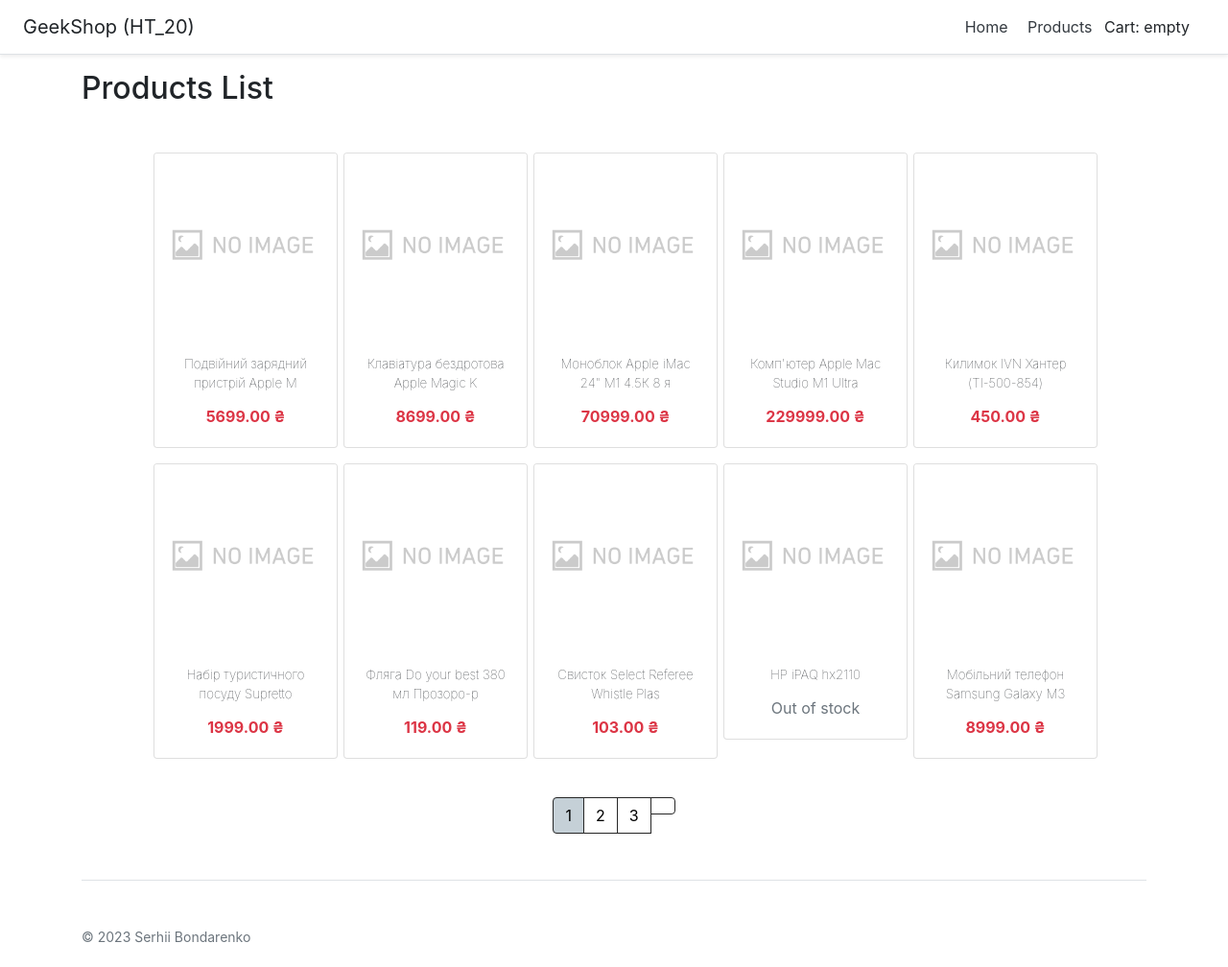
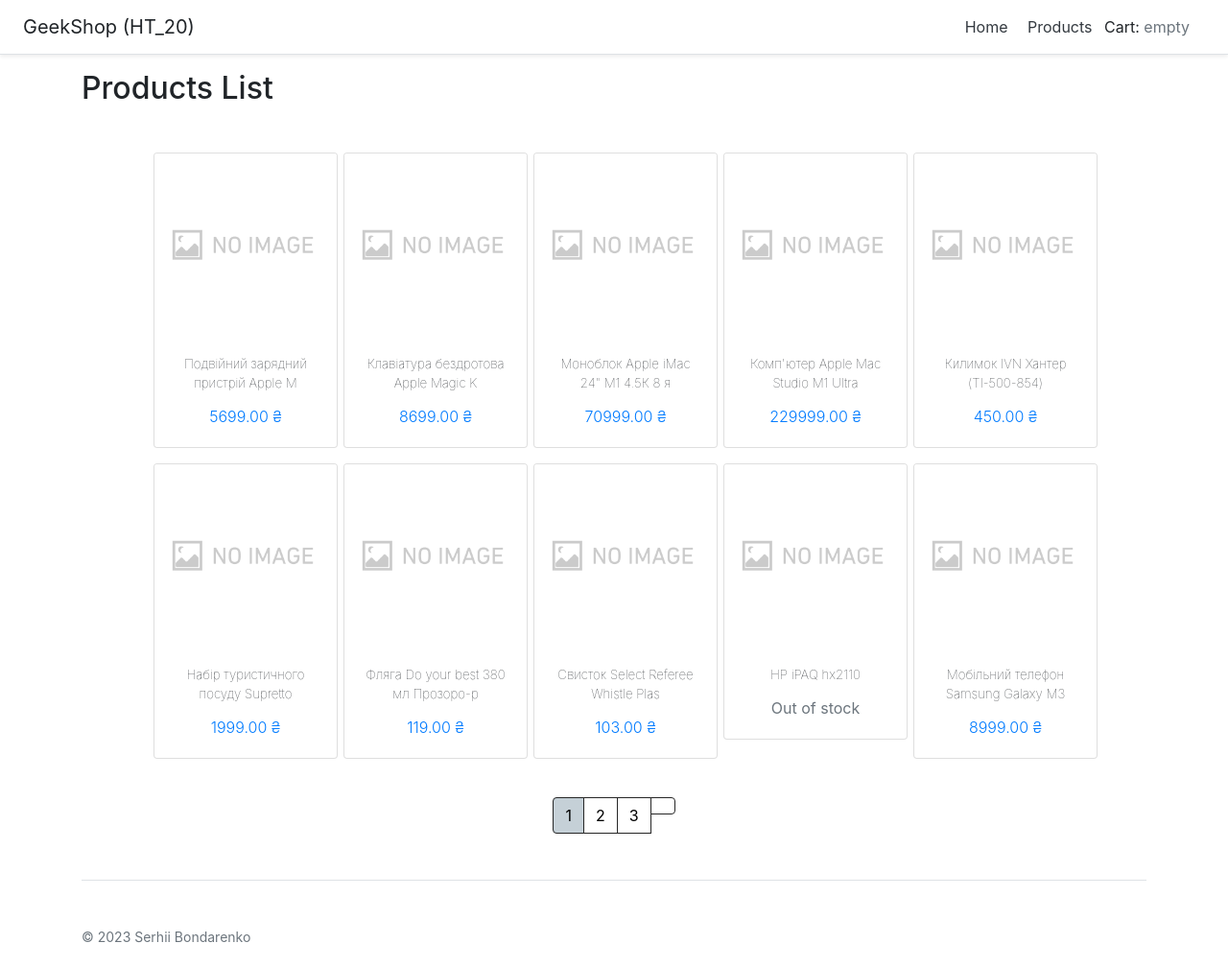
Before and after one commit to sergbondckua/GeekHub, a Django app: page /products/ in a window 1280 px wide. Shown: the top 1008 px of the page at 96% size. Run offline with Django 4.2, Linux system fonts and the light colour scheme; data comes from the database, SQL or seed files in the repository; both versions use the stored data as it was after the commit; some libraries are stand-ins or nearby versions.

Commit message:
change ciolor html

```diff
--- a/HT_20/templates/includes/rozetka/sidebar/sidebar.html
+++ b/HT_20/templates/includes/rozetka/sidebar/sidebar.html
@@ -17,7 +17,8 @@
           {{ cart.get_total_price }} ₴
       </span>
     {% else %}
-      <i class="fa-solid fa-cart-shopping"></i> Cart: empty
+      <i class="fa-solid fa-cart-shopping"></i> Cart:
+      <span class="text-muted">empty</span>
     {% endif %}
   {% endwith %}
 </nav>
--- a/HT_20/templates/rozetka/product_list.html
+++ b/HT_20/templates/rozetka/product_list.html
@@ -24,7 +24,7 @@
                 </p>
                   <p class="card-text">
                     {% if product.price > 0 %}
-                        <span class="font-weight-bolder text-danger">
+                        <span class="font-weight-light text-primary">
                             {{ product.price }} ₴
                         </span>
                     {% else %}
```
Also changed, not shown: HT_20/db.sqlite3.
